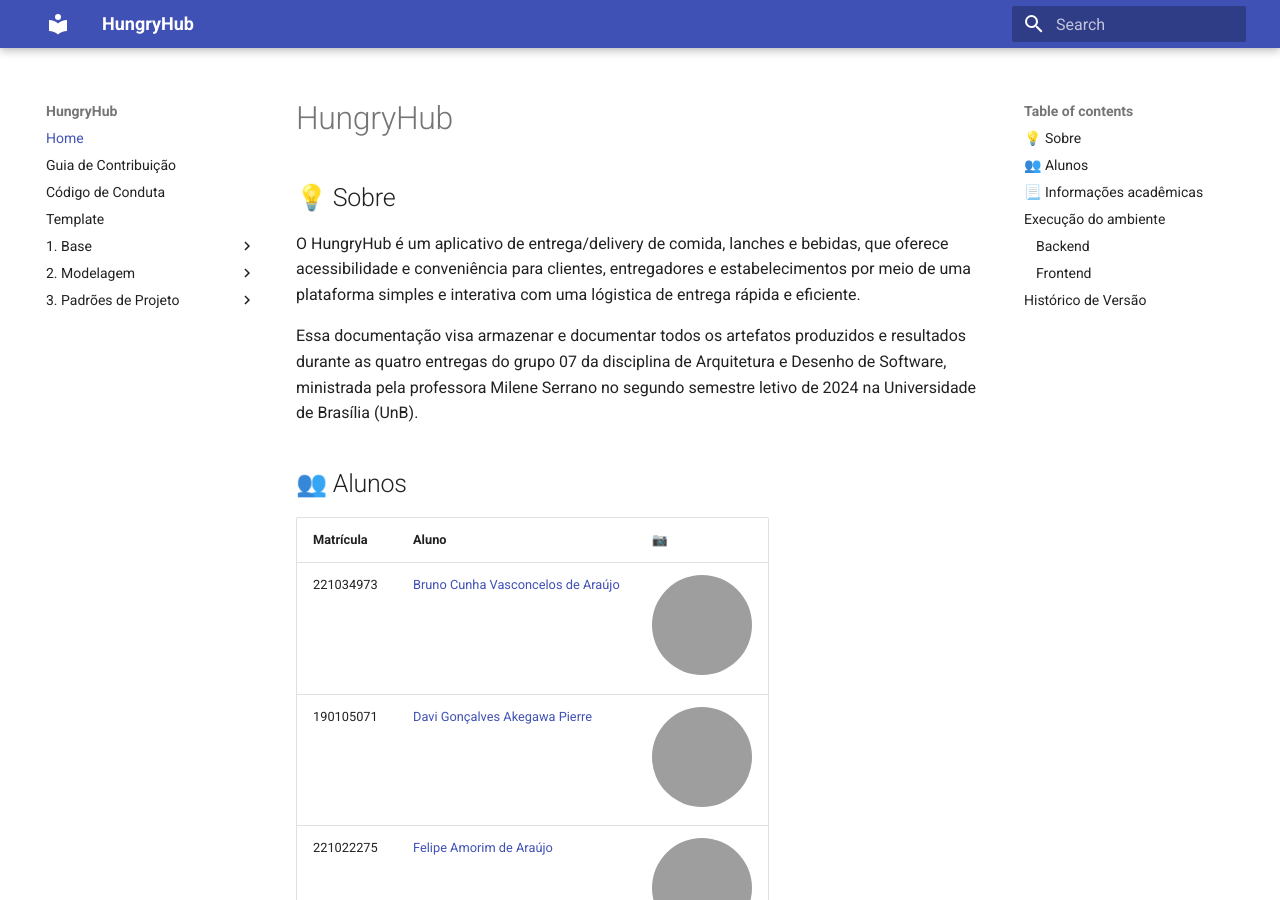
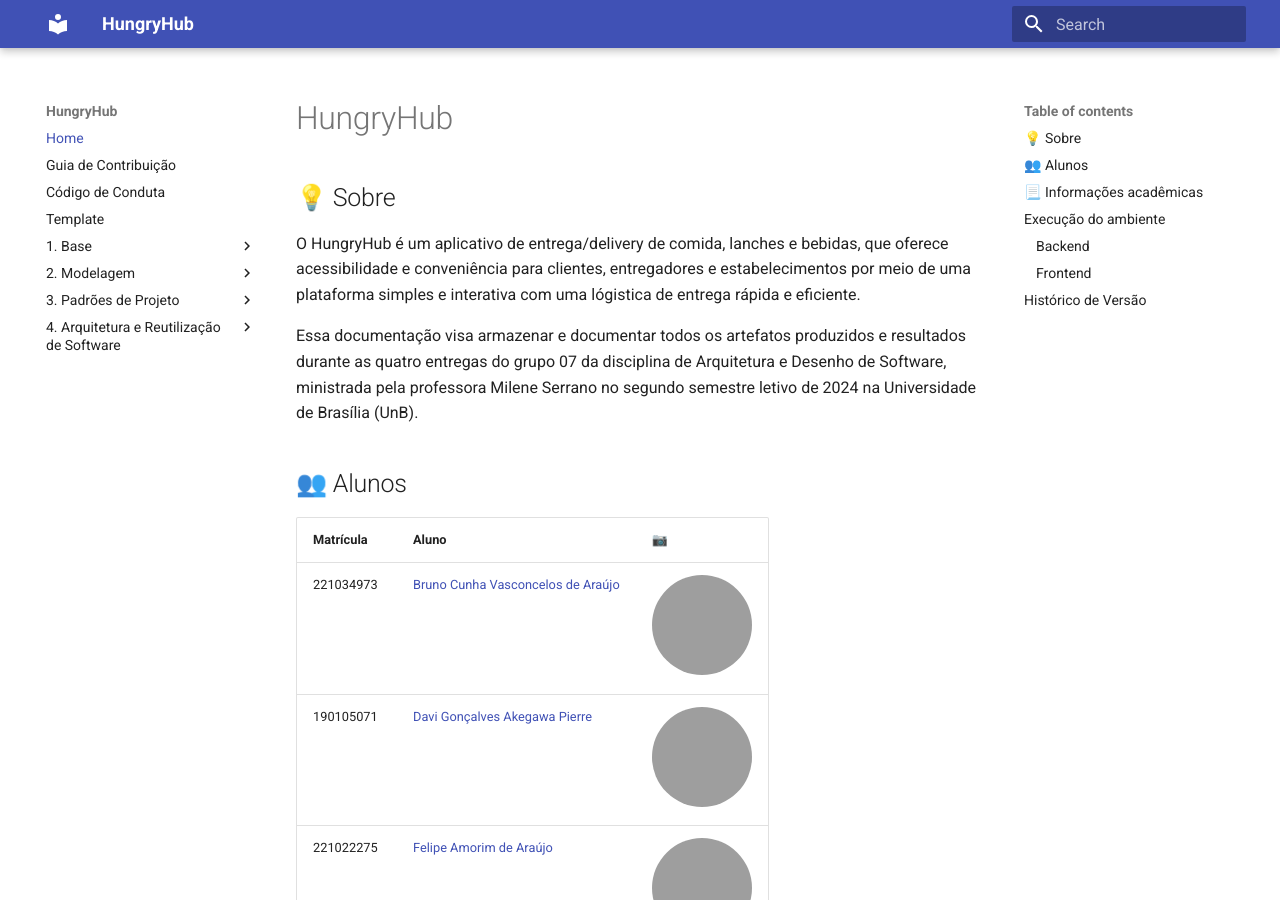
Before and after one commit to lipeaaraujo/HungryHub-ARQDSW, an MkDocs documentation site: the page built from docs/index.md, in a window 1280 px wide and 900 px high. Built offline with MkDocs 1.6.1 and Material for MkDocs 9.7.7, drawn with Linux system fonts in a browser that asks for light colours; grey boxes are pictures that could not be loaded.

Commit message:
adicionando arquivos da entrega 4

```diff
--- a/mkdocs.yml
+++ b/mkdocs.yml
@@ -85,4 +85,6 @@
       - Elos de Casos de Uso: PadroesDeProjeto/Extra/ElosCasos.md
       - Elos de Cenários: PadroesDeProjeto/Extra/ElosCenarios.md
       - Elos de Histórias de Usuário: PadroesDeProjeto/Extra/ElosHistorias.md
-  # - Documento de Arquitetura de Software:
+  - 4. Arquitetura e Reutilização de Software:
+    - Módulo Arquitetura e Reutilização: ArquiteturaReutilizacao/4.ArquiteturaReutilizacao.md
+    - 4.1. Documento de Arquitetura de Software: ArquiteturaReutilizacao/4.1.DAS.md
```
